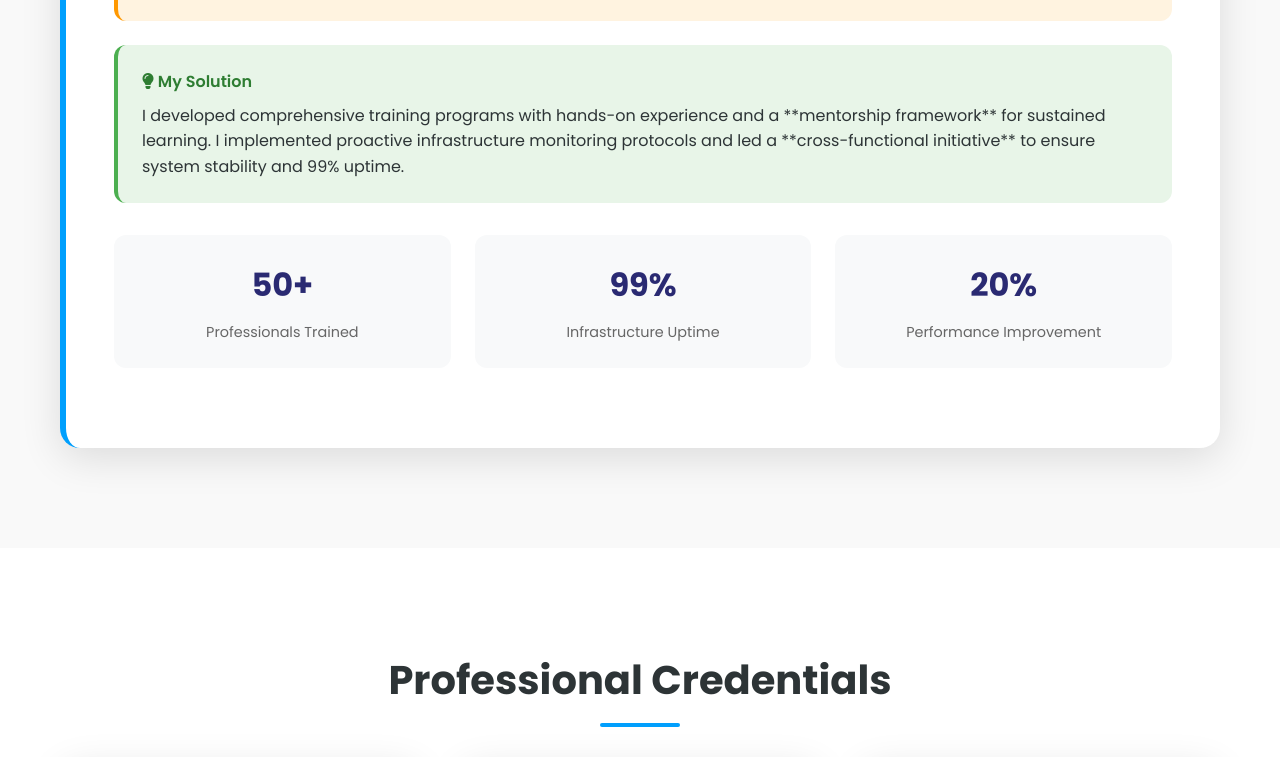
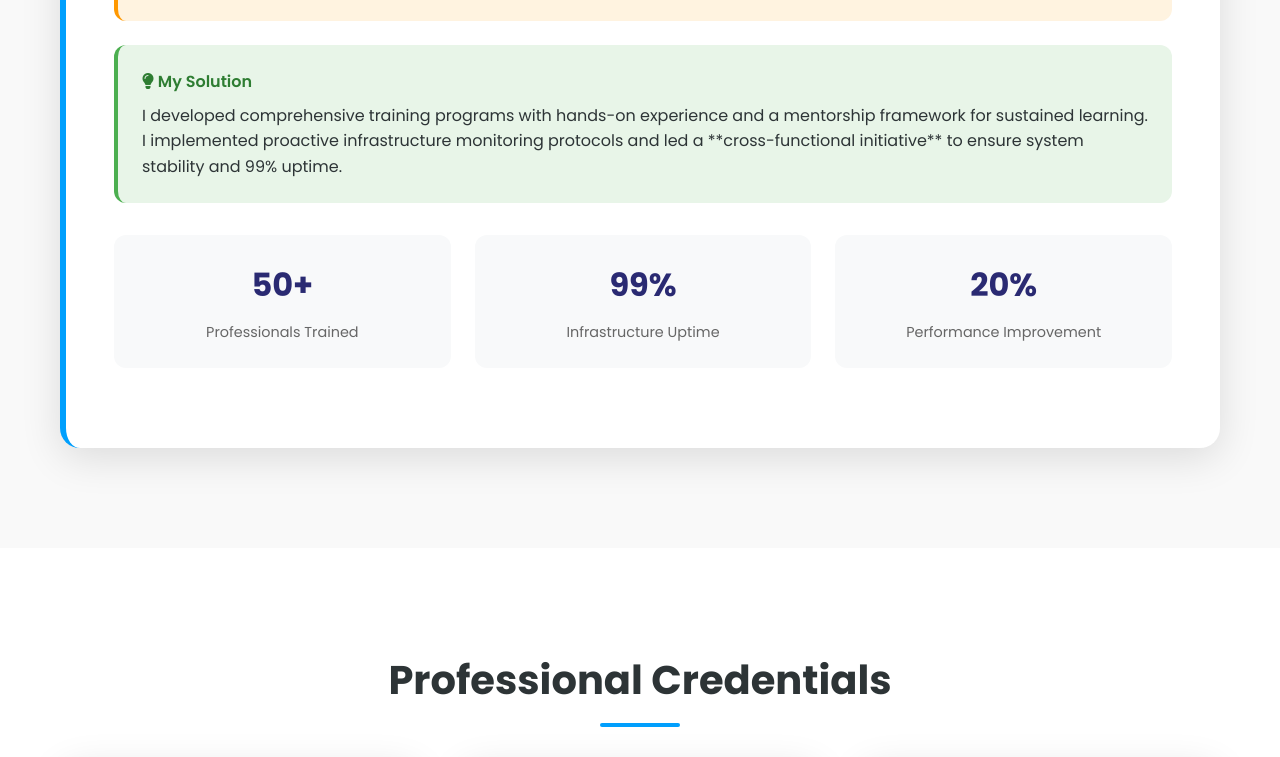
Before and after one commit to ENOCHAKINPELU/Myport, a plain HTML site: page index.html in a window 1280 px wide. Shown: the part 7896-8653 px from the top of the page. Drawn offline with Linux system fonts and the light colour scheme.

Commit message:
index.html

```diff
--- a/index.html
+++ b/index.html
@@ -1390,7 +1390,7 @@
 
             <div class="solution">
               <h4><i class="fas fa-lightbulb"></i> My Solution</h4>
-              <p>I developed comprehensive training programs with hands-on experience and a **mentorship framework** for sustained learning. I implemented proactive infrastructure monitoring protocols and led a **cross-functional initiative** to ensure system stability and 99% uptime.</p>
+              <p>I developed comprehensive training programs with hands-on experience and a mentorship framework for sustained learning. I implemented proactive infrastructure monitoring protocols and led a **cross-functional initiative** to ensure system stability and 99% uptime.</p>
             </div>
 
             <div class="impact-metrics">
```
